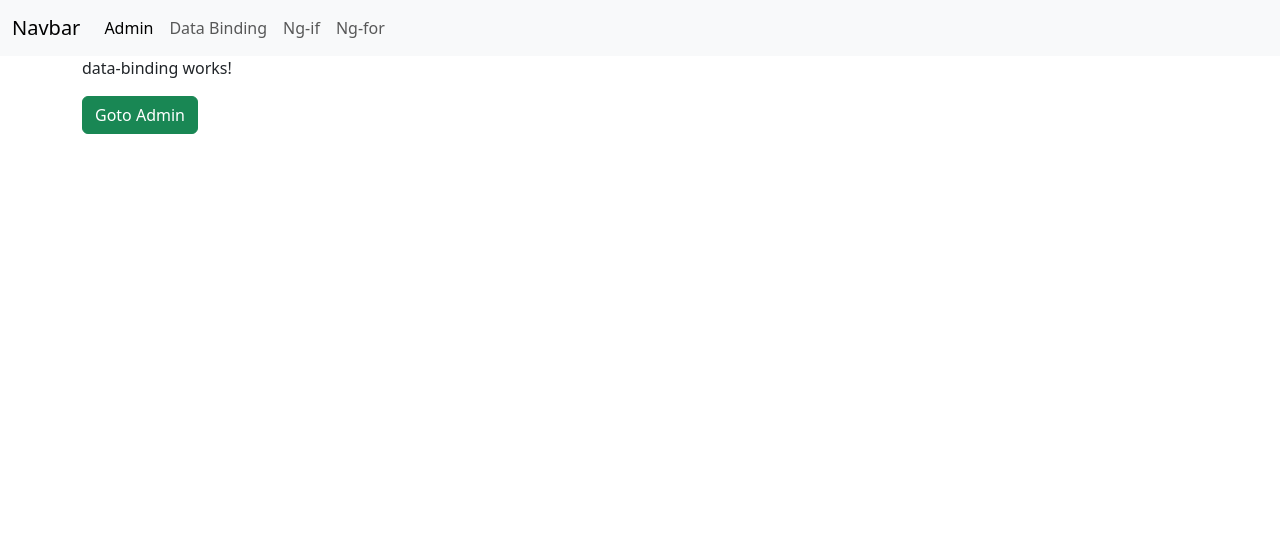
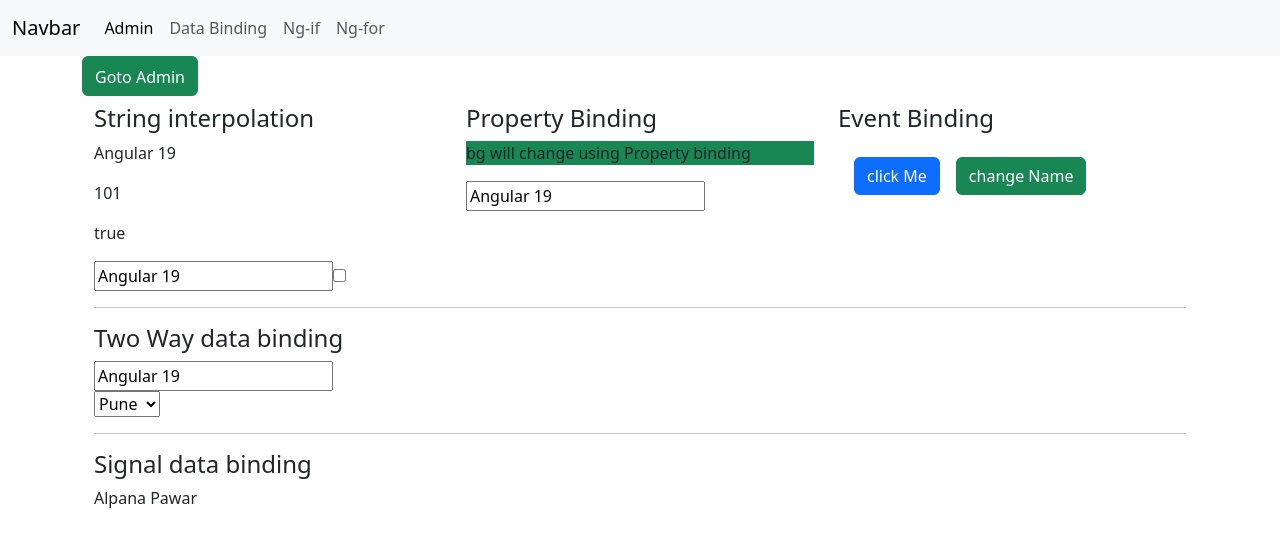
Before and after one commit to KakadeAlpana/Routing, an Angular app: page /data-binding in a window 1280 px wide. Shown: the top 542 px of the page. Built offline with nearby package versions, Linux system fonts and the light colour scheme.

Commit message:
-m "Data Binding"

```diff
--- a/src/app/app.component.ts
+++ b/src/app/app.component.ts
@@ -4,6 +4,7 @@ import { RouterLink, RouterOutlet } from '@angular/router';
 @Component({
   selector: 'app-root',
   imports: [RouterOutlet, RouterLink],
+  standalone: true,
   templateUrl: './app.component.html',
   styleUrl: './app.component.css'
 })
--- a/src/components/data-binding/data-binding.component.html
+++ b/src/components/data-binding/data-binding.component.html
@@ -1,3 +1,65 @@
-<p>data-binding works!</p>
+<button class="btn btn-success pt-2" (click)="gotoAdminPanal()">Goto Admin</button>
+<div class="container">
+    <div class="row mt-2">
+        <div class="col-4">
+            <h4> String interpolation</h4>
+        </div>
+         <div class="col-4">
+            <h4>Property Binding </h4>
+        </div>
+         <div class="col-4">
+            <h4> Event Binding</h4>
+        </div>
+    </div>
+    <div class="row">
+        <div class="col-4">
+            <p>{{newData}}</p>
+            <p> {{totalCount}}</p>
+            <p> {{isPresent}}</p>
+             <input type="text" value={{newData}} >
+            <input type={{inputType}}  placeholder="enter text">
 
-<button class="btn btn-success" (click)="gotoAdminPanal()">Goto Admin</button>
+        </div>
+         <div class="col-4">
+           <p [class]="studentData">bg will change using Property binding</p>
+           <input type="text" [value]="newData" >
+        </div>
+         <div class="col-4">
+            <button class="btn btn-primary m-3" (click)=showMessage()>click Me</button>
+            <button class="btn btn-success " (click)=changeVariblename()>change Name</button>
+        </div>
+    </div>
+    <hr>
+    <div class="row">
+        <div class="col-12">
+            <h4>Two Way data binding</h4>
+
+        </div>
+    </div>
+     <div class="row">
+        <div class="col-12">
+            <input type="text" [(ngModel)]="newData" />
+            <br>
+            <select [(ngModel)]="cityName">
+                <option value=""> select</option>
+                <option value="Goa"> Goa</option>
+                <option value="Pune"> Pune</option>
+                <option value="Jaipur"> Jaipur</option>
+            </select>
+        </div>
+    </div>
+
+    <hr>
+    <div class="row">
+        <div class="col-12">
+            <h4>Signal data binding</h4>
+
+
+        </div>
+    </div>
+     <div class="row">
+        <div class="col-12">
+           <p>{{personalName()}}</p>
+        </div>
+    </div>
+</div>
--- a/src/components/data-binding/data-binding.component.ts
+++ b/src/components/data-binding/data-binding.component.ts
@@ -1,13 +1,27 @@
-import { Component, OnInit } from '@angular/core';
+import { Component, OnInit, signal} from '@angular/core';
+import { FormsModule } from '@angular/forms';
 import { Router } from '@angular/router';
 
 @Component({
   selector: 'app-data-binding',
-  imports: [],
+  imports: [FormsModule],
+   standalone: true,
   templateUrl: './data-binding.component.html',
   styleUrl: './data-binding.component.css'
 })
 export class DataBindingComponent implements OnInit{
+
+  newData :string = "Angular 19";
+  inputType ='Checkbox';
+  totalCount : number = 101;
+  isPresent :boolean = true;
+
+  studentData :string ="bg-success";
+
+  cityName :string ="Pune";
+
+  // signal declaration
+  personalName = signal("Alpana Pawar")
 
   constructor(private router : Router){
 
@@ -15,7 +29,17 @@ export class DataBindingComponent implements OnInit{
   ngOnInit(): void {
 
 }
+// beow for routing from html
   gotoAdminPanal(){
     this.router.navigateByUrl('admin')
   }
+  showMessage(){
+    alert("Hello , welcome in your data");
+    console.log("hey,you click me")
+  }
+  changeVariblename(){
+    this.newData ="React new version";
+    // signal value change with set method
+    this.personalName.set("Piyusha Pawar")
+  }
 }
```
